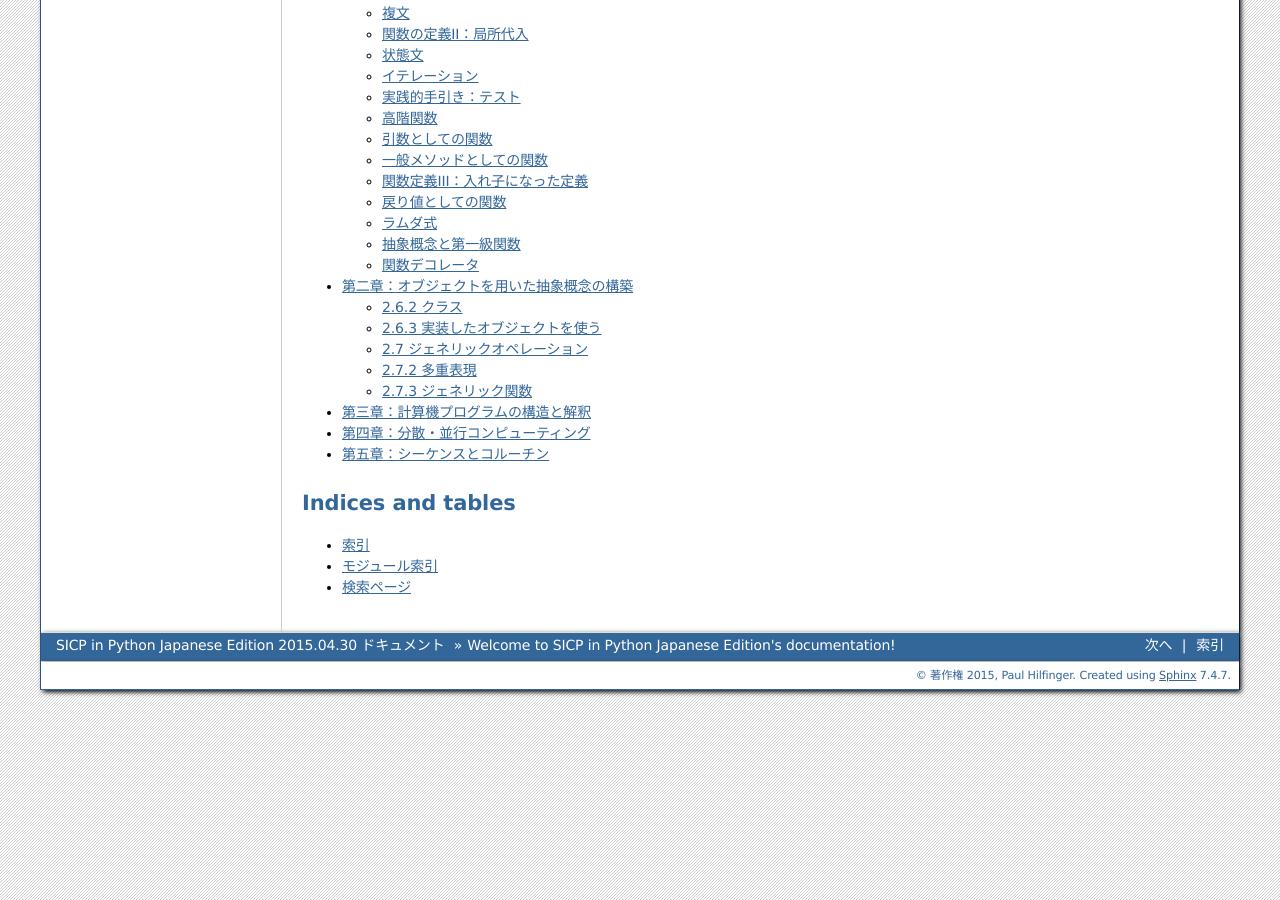
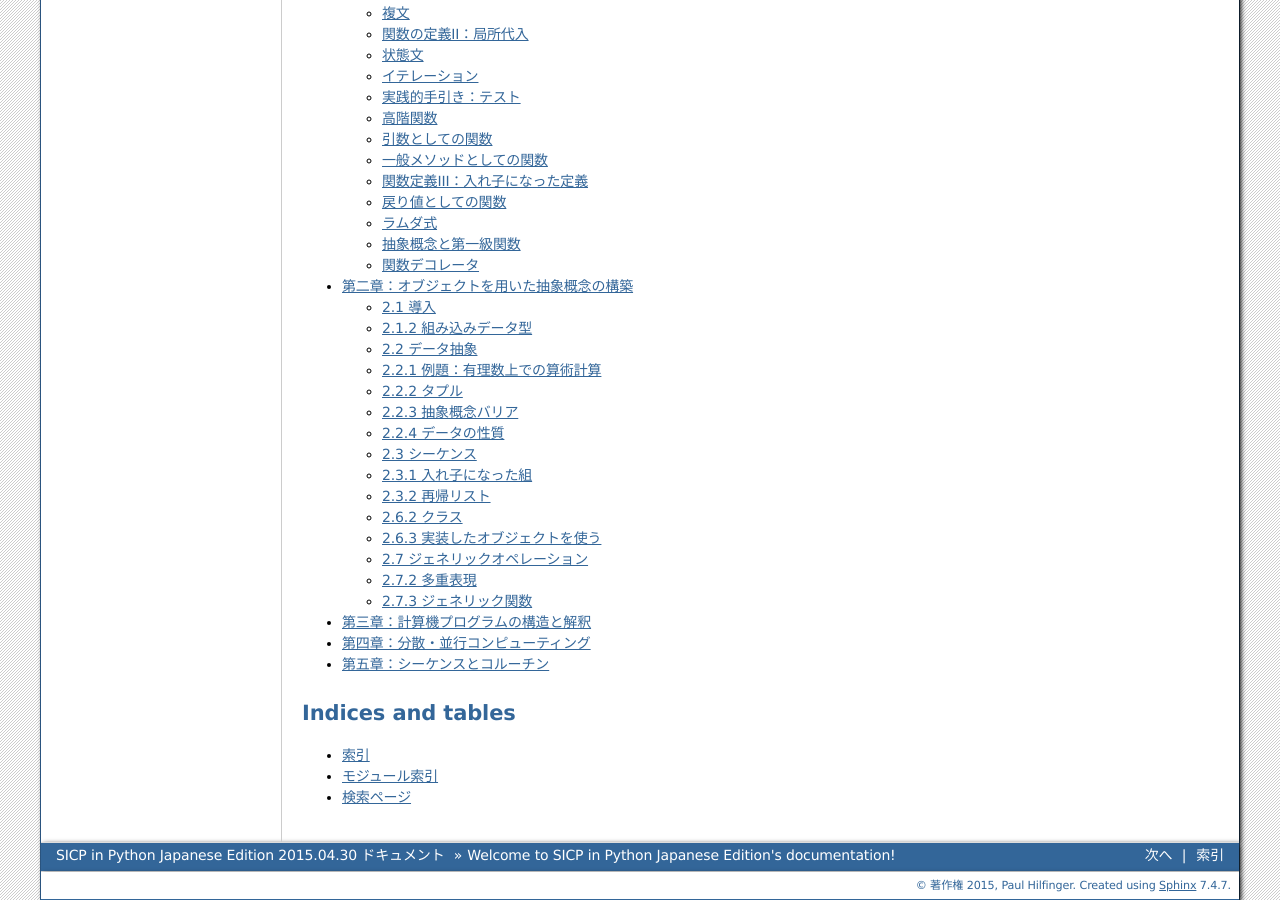
Before and after one commit to onobori/pysicpja, a Sphinx documentation site: the page built from source/index.rst, in a window 1280 px wide and 900 px high, scrolled down 754 px. Built offline with Sphinx 7.4.7, drawn with Linux system fonts in a browser that asks for light colours.

Commit message:
fixed chap2 subtitle

```diff
--- a/source/2.objects.rst
+++ b/source/2.objects.rst
@@ -44,13 +44,14 @@
   2.7.2 多重表現
   2.7.3 ジェネリック関数
 
-2.1   Introduction
+2.1 導入
+========
 
 We concentrated in Chapter 1 on computational processes and on the role of functions in program design. We saw how to use primitive data (numbers) and primitive operations (arithmetic operations), how to form compound functions through composition and control, and how to create functional abstractions by giving names to processes. We also saw that higher-order functions enhance the power of our language by enabling us to manipulate, and thereby to reason, in terms of general methods of computation. This is much of the essence of programming.
 
 This chapter focuses on data. Data allow us to represent and manipulate information about the world using the computational tools we have acquired so far. Programs without data structures may suffice for exploring mathematical properties. But real-world phenomena, such as documents, relationships, cities, and weather patterns, all have complex structure that is best represented using compound data types. With structured data, programs can simulate and reason about virtually any domain of human knowledge and experience. Thanks to the explosive growth of the Internet, a vast amount of structured information about the world is freely available to us all online.
-2.1.1   The Object Metaphor
-
+2.1.1 オブジェクトメタファー
+============================
 In the beginning of this course, we distinguished between functions and data: functions performed operations and data were operated upon. When we included function values among our data, we acknowledged that data too can have behavior. Functions could be operated upon like data, but could also be called to perform computation.
 
 In this course, objects will serve as our central programming metaphor for data values that also have behavior. Objects represent information, but also behave like the abstract concepts that they represent. The logic of how an object interacts with other objects is bundled along with the information that encodes the object's value. When an object is printed, it knows how to spell itself out in letters and numbers. If an object is composed of parts, it knows how to reveal those parts on demand. Objects are both information and processes, bundled together to represent the properties, interactions, and behaviors of complex things.
@@ -89,7 +90,9 @@ Computing the return value of strftime requires two inputs: the string that desc
 Dot notation provides another form of combined expression in Python. Dot notation also has a well-defined evaluation procedure. However, developing a precise account of how dot notation is evaluated will have to wait until we introduce the full paradigm of object-oriented programming over the next several sections.
 
 Even though we haven't described precisely how objects work yet, it is time to start thinking about data as objects now, because in Python every value is an object.
-2.1.2   Native Data Types
+
+2.1.2 組み込みデータ型
+======================
 
 Every object in Python has a type. The type function allows us to inspect the type of an object.
 
@@ -120,7 +123,9 @@ In fact, Python includes three native numeric types: integers (int), real number
 The name float comes from the way in which real numbers are represented in Python: a "floating point" representation. While the details of how numbers are represented is not a topic for this course, some high-level differences between int and float objects are important to know. In particular, int objects can only represent integers, but they represent them exactly, without any approximation. On the other hand, float objects can represent a wide range of fractional numbers, but not all rational numbers are representable. Nonetheless, float objects are often used to represent real and rational numbers approximately, up to some number of significant figures.
 
 Further reading. The following sections introduce more of Python's native data types, focusing on the role they play in creating useful data abstractions. A chapter on native data types in Dive Into Python 3 gives a pragmatic overview of all Python's native data types and how to use them effectively, including numerous usage examples and practical tips. You needn't read that chapter now, but consider it a valuable reference.
-2.2   Data Abstraction
+
+2.2 データ抽象
+==============
 
 As we consider the wide set of things in the world that we would like to represent in our programs, we find that most of them have compound structure. A date has a year, a month, and a day; a geographic position has a latitude and a longitude. To represent positions, we would like our programming language to have the capacity to "glue together" a latitude and longitude to form a pair --- a compound data value --- that our programs could manipulate in a way that would be consistent with the fact that we regard a position as a single conceptual unit, which has two parts.
 
@@ -131,7 +136,9 @@ Data abstraction is similar in character to functional abstraction. When we crea
 The basic idea of data abstraction is to structure programs so that they operate on abstract data. That is, our programs should use data in such a way as to make as few assumptions about the data as possible. At the same time, a concrete data representation is defined, independently of the programs that use the data. The interface between these two parts of our system will be a set of functions, called selectors and constructors, that implement the abstract data in terms of the concrete representation. To illustrate this technique, we will consider how to design a set of functions for manipulating rational numbers.
 
 As you read the next few sections, keep in mind that most Python code written today uses very high-level abstract data types that are built into the language, like classes, dictionaries, and lists. Since we're building up an understanding of how these abstractions work, we can't use them yet ourselves. As a consequence, we will write some code that isn't Pythonic --- it's not necessarily the typical way to implement our ideas in the language. What we write is instructive, however, because it demonstrates how these abstractions can be constructed! Remember that computer science isn't just about learning to use programming languages, but also learning how they work.
-2.2.1   Example: Arithmetic on Rational Numbers
+
+2.2.1 例題：有理数上での算術計算
+================================
 
 Recall that a rational number is a ratio of integers, and rational numbers constitute an important sub-class of real numbers. A rational number like 1/3 or 17/29 is typically written as:
 
@@ -173,7 +180,9 @@ We are using here a powerful strategy of synthesis: wishful thinking. We haven't
         return numer(x) * denom(y) == numer(y) * denom(x)
 
 Now we have the operations on rational numbers defined in terms of the selector functions numer and denom, and the constructor function make_rat, but we haven't yet defined these functions. What we need is some way to glue together a numerator and a denominator into a unit.
-2.2.2   Tuples
+
+2.2.2 タプル
+============
 
 To enable us to implement the concrete level of our data abstraction, Python provides a compound structure called a tuple, which can be constructed by separating values by commas. Although not strictly required, parentheses almost always surround tuples.
 
@@ -253,7 +262,9 @@ The double slash operator, //, expresses integer division, which rounds down the
 as desired. This modification was accomplished by changing the constructor without changing any of the functions that implement the actual arithmetic operations.
 
 Further reading. The str_rat implementation above uses format strings, which contain placeholders for values. The details of how to use format strings and the format method appear in the formatting strings section of Dive Into Python 3.
-2.2.3   Abstraction Barriers
+
+2.2.3 抽象概念バリア
+====================
 
 Before continuing with more examples of compound data and data abstraction, let us consider some of the issues raised by the rational number example. We defined operations in terms of a constructor make_rat and selectors numer and denom. In general, the underlying idea of data abstraction is to identify for each type of value a basic set of operations in terms of which all manipulations of values of that type will be expressed, and then to use only those operations in manipulating the data.
 
@@ -265,7 +276,9 @@ The horizontal lines represent abstraction barriers that isolate different level
 At each layer, the functions within the box enforce the abstraction boundary because they are the only functions that depend upon both the representation above them (by their use) and the implementation below them (by their definitions). In this way, abstraction barriers are expressed as sets of functions.
 
 Abstraction barriers provide many advantages. One advantage is that they makes programs much easier to maintain and to modify. The fewer functions that depend on a particular representation, the fewer changes are required when one wants to change that representation.
-2.2.4   The Properties of Data
+
+2.2.4 データの性質
+==================
 
 We began the rational-number implementation by implementing arithmetic operations in terms of three unspecified functions: make_rat, numer, and denom. At that point, we could think of the operations as being defined in terms of data objects --- numerators, denominators, and rational numbers --- whose behavior was specified by the latter three functions.
 
@@ -307,7 +320,9 @@ This use of functions corresponds to nothing like our intuitive notion of what d
 The subtle point to notice is that the value returned by make_pair is a function called dispatch, which takes an argument m and returns either x or y. Then, getitem_pair calls this function to retrieve the appropriate value. We will return to the topic of dispatch functions several times throughout this chapter.
 
 The point of exhibiting the functional representation of a pair is not that Python actually works this way (tuples are implemented more directly, for efficiency reasons) but that it could work this way. The functional representation, although obscure, is a perfectly adequate way to represent pairs, since it fulfills the only conditions that pairs need to fulfill. This example also demonstrates that the ability to manipulate functions as values automatically provides us the ability to represent compound data.
-2.3   Sequences
+
+2.3 シーケンス
+==============
 
 A sequence is an ordered collection of data values. Unlike a pair, which has exactly two elements, a sequence can have an arbitrary (but finite) number of ordered elements.
 
@@ -322,7 +337,9 @@ Element selection. A sequence has an element corresponding to any non-negative i
 Unlike an abstract data type, we have not stated how to construct a sequence. The sequence abstraction is a collection of behaviors that does not fully specify a type (i.e., with constructors and selectors), but may be shared among several types. Sequences provide a layer of abstraction that may hide the details of exactly which sequence type is being manipulated by a particular program.
 
 In this section, we develop a particular abstract data type that can implement the sequence abstraction. We then introduce built-in Python types that also implement the same abstraction.
-2.3.1   Nested Pairs
+
+2.3.1 入れ子になった組
+======================
 
 For rational numbers, we paired together two integer objects using a two-element tuple, then showed that we could implement pairs just as well using functions. In that case, the elements of each pair we constructed were integers. However, like expressions, tuples can nest. Either element of a pair can itself be a pair, a property that holds true for either method of implementing a pair that we have seen: as a tuple or as a dispatch function.
 
@@ -338,7 +355,9 @@ would have the following structure.
 img/nested_pairs.png
 
 Our ability to use tuples as the elements of other tuples provides a new means of combination in our programming language. We call the ability for tuples to nest in this way a closure property of the tuple data type. In general, a method for combining data values satisfies the closure property if the result of combination can itself be combined using the same method. Closure is the key to power in any means of combination because it permits us to create hierarchical structures --- structures made up of parts, which themselves are made up of parts, and so on. We will explore a range of hierarchical structures in Chapter 3. For now, we consider a particularly important structure.
-2.3.2   Recursive Lists
+
+2.3.2 再帰リスト
+================
 
 We can use nested pairs to form lists of elements of arbitrary length, which will allow us to implement the sequence abstraction. The figure below illustrates the structure of the recursive representation of a four-element list: 1, 2, 3, 4.
 img/sequence.png
```
